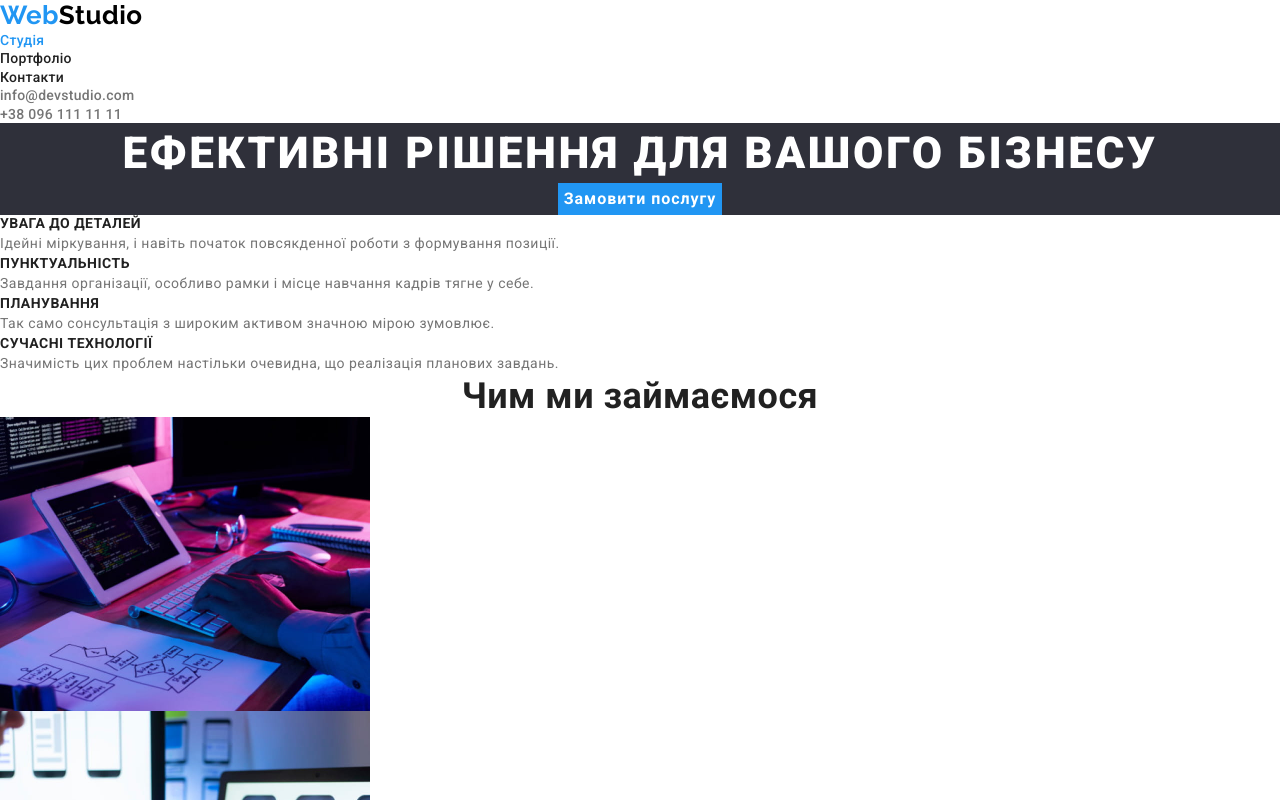
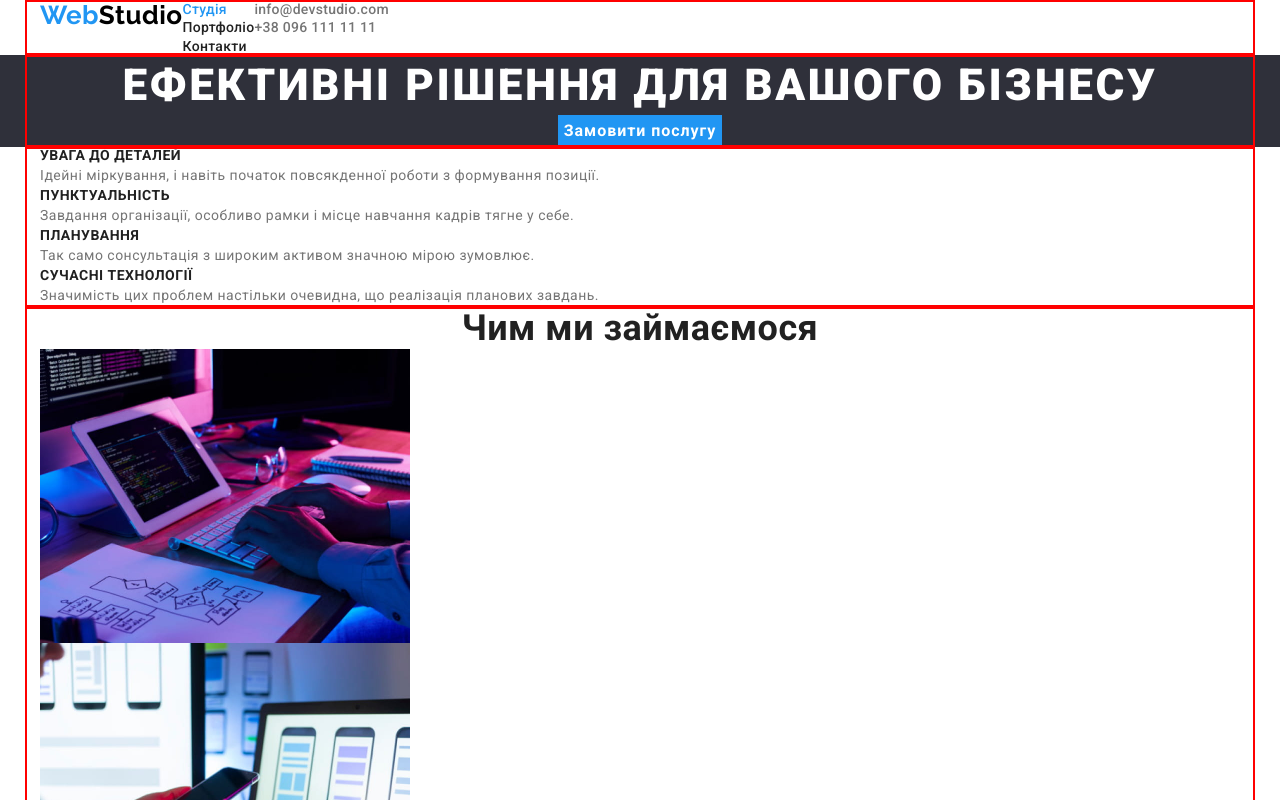
Before and after one commit to george96zb/goit-markup-hw-03, a plain HTML site: page index.html in a window 1280 px wide. Shown: the top 800 px of the page. Drawn offline with nearby package versions, Linux system fonts and the light colour scheme.

Commit message:
add container

```diff
--- a/css/styles.css
+++ b/css/styles.css
@@ -70,11 +70,26 @@ img {
   height: auto;
 }
 
+.container {
+  width: 1200px;
+  padding-left: 15px;
+  padding-right: 15px;
+  margin-left: auto;
+  margin-right: auto;
+
+  outline: 2px solid red;
+  outline-offset: -2px;
+}
+
 /**
   |============================
   | Project header
   |============================
 */
+.header-container {
+  display: flex;
+}
+
 .accent {
   color: var(--accent-color);
 }
@@ -193,6 +208,9 @@ img {
 */
 .team-list-item {
   background-color: var(--white-text-color);
+  box-shadow: 0px 1px 3px rgba(0, 0, 0, 0.12), 0px 1px 1px rgba(0, 0, 0, 0.14),
+    0px 2px 1px rgba(0, 0, 0, 0.2);
+  border-radius: 0px 0px 4px 4px;
 }
 .team {
   background-color: var(--secondary-background-color);
--- a/index.html
+++ b/index.html
@@ -27,10 +27,13 @@
   <body>
     <!-- WebStudio header -->
     <header class="project-header">
+      <div class="header-container container">
         <a class="logo link" href="./index.html"><span class="accent">Web</span>Studio</a>
         <nav class="nav">
           <ul class="nav-list list">
-          <li class="nav-item"><a class="nav-link current link" href="./index.html">Студія</a></li>
+            <li class="nav-item">
+              <a class="nav-link current link" href="./index.html">Студія</a>
+            </li>
             <li class="nav-item"><a class="nav-link link" href="./portfolio.html">Портфоліо</a></li>
             <li class="nav-item"><a class="nav-link link" href="/">Контакти</a></li>
           </ul>
@@ -43,15 +46,19 @@
             <a class="list-item-link link" href="tel:+380961111111">+38 096 111 11 11</a>
           </li>
         </ul>
+      </div>
     </header>
     <main>
       <!-- Section hero -->
       <section class="hero">
+        <div class="container">
           <h1 class="hero-title">ЕФЕКТИВНІ РІШЕННЯ ДЛЯ ВАШОГО БІЗНЕСУ</h1>
           <button class="hero-button" type="button">Замовити послугу</button>
+        </div>
       </section>
       <!-- Section about business priorities -->
       <section class="about">
+        <div class="container">
           <h2 class="visually-hidden">Наші пріорітети</h2>
           <ul class="list">
             <li class="list-item">
@@ -79,9 +86,11 @@
               </p>
             </li>
           </ul>
+        </div>
       </section>
       <!-- Section about activities -->
       <section class="activity">
+        <div class="container">
           <h2 class="activity-title">Чим ми займаємося</h2>
           <ul class="list">
             <li class="list-item">
@@ -112,9 +121,11 @@
               />
             </li>
           </ul>
+        </div>
       </section>
       <!-- Section about working staff and their roles -->
       <section class="team">
+        <div class="container">
           <h2 class="team-title">Наша команда</h2>
           <ul class="list">
             <li class="team-list-item">
@@ -138,10 +149,12 @@
               <p class="team-role">UI Designer</p>
             </li>
           </ul>
+        </div>
       </section>
     </main>
     <!-- WebStudio footer -->
     <footer class="project-footer">
+      <div class="container">
         <a class="footer-logo link" href="./index.html"><span class="accent">Web</span>Studio</a>
         <address>
           <ul class="list">
@@ -156,6 +169,7 @@
             </li>
           </ul>
         </address>
+      </div>
     </footer>
   </body>
 </html>
```
Also changed, not shown: portfolio.html (+6 -0 lines). Lines whose indentation alone changed are shown as unchanged.
